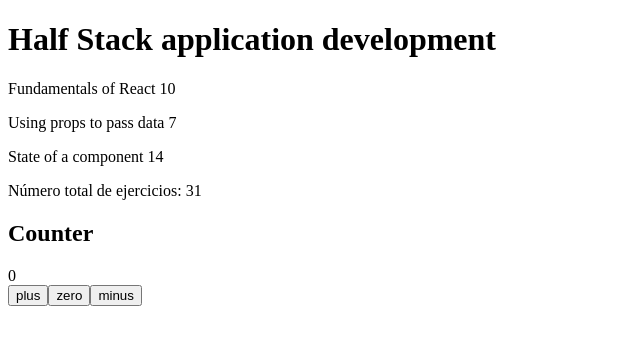
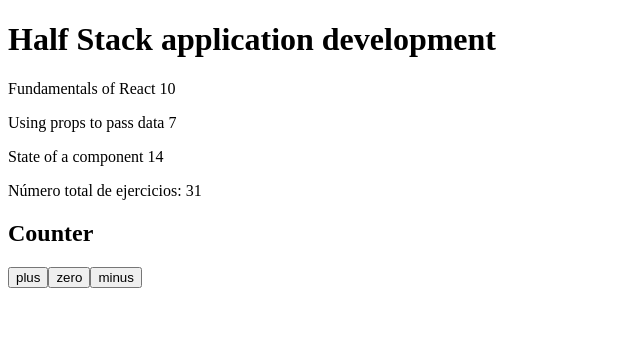
Before and after one commit to Ivantsv132/Course-, a React (Vite) app: page / in a window 1280 px wide. Shown: the top 344 px of the page, without its empty margins (0-640 px from the left). Built offline with nearby package versions, Linux system fonts and the light colour scheme.

Commit message:
Act. 9.Refactorizando, actualizacion ajax.jsx 01.Refactorizando

```diff
--- a/src/App.jsx
+++ b/src/App.jsx
@@ -19,11 +19,11 @@ const App = () => {
     setCounter(0)
   }
 
-  const Display =(props)=>{
-  return(
-  <div>{props.counter}</div>
-  )
+  const Display =(counter)=>{<div>{counter}</div>
+
+
 }
+
  const Button = (props) => {
   return (
   <button onClick={props.onClick}>
```
